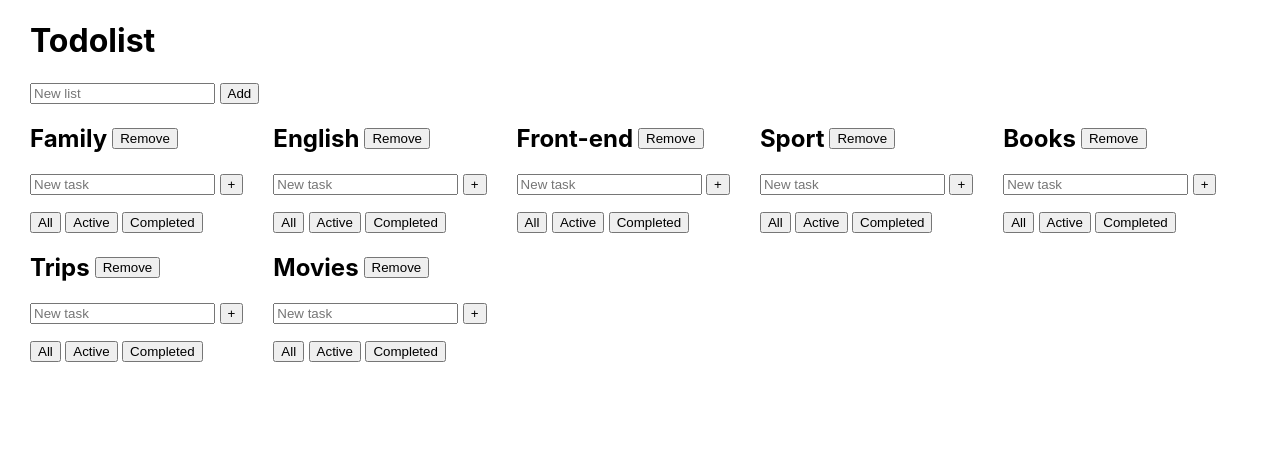
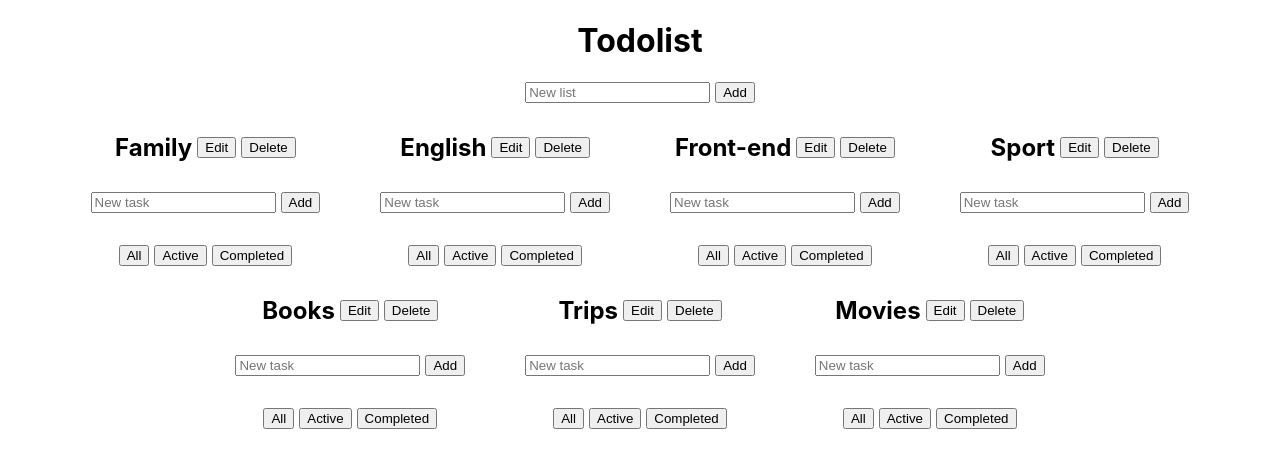
Before and after one commit to nikolayhotim1/hotims-todolist, a React (Create React App) app: page / in a window 1280 px wide. Shown: the top 468 px of the page. Built offline with nearby package versions, Linux system fonts and the light colour scheme.

Commit message:
feature: edit list & task

```diff
--- a/src/App.css
+++ b/src/App.css
@@ -1,27 +1,40 @@
-.App {
-	margin-left: 30px;
+.header {
+	display: flex;
+	flex-direction: column;
+	align-items: center;
 }
 
 .todolist {
 	display: flex;
+	justify-content: center;
 	flex-wrap: wrap;
 }
 
 .list {
-	margin-right: 30px;
+	display: flex;
+	flex-direction: column;
+	align-items: center;
+	margin: 0 30px;
 }
 
 .title {
 	display: flex;
 	align-items: center;
-}
-
-.button {
-	height: 21.2px;
-	margin-left: 5px;
+	column-gap: 5px;
+	margin: 10px 0;
 }
 
 .tasks {
+	display: flex;
+	flex-direction: column;
+	row-gap: 5px;
 	list-style-type: none;
 	padding: 0;
 }
+
+.edit,
+.filter,
+.add {
+	display: flex;
+	column-gap: 5px;
+}
--- a/src/App.tsx
+++ b/src/App.tsx
@@ -1,20 +1,19 @@
-import React, { useState } from 'react'
 import { useImmer } from 'use-immer'
 import './App.css'
+import { Header } from './Header'
 import { initialTasks } from './initialTasks'
-import { Task, Todolist } from './Todolist'
+import { TaskType, Todolist } from './Todolist'
 
-type List = {
+type ListType = {
 	listId: number
 	listTitle: string
-	listTasks: Task[]
+	listTasks: TaskType[]
 }
 
 let nextId = 8
 
 export default function App() {
-	const [tasks, updateTasks] = useImmer<List[]>(initialTasks)
-	const [newList, setNewList] = useState('')
+	const [tasks, updateTasks] = useImmer<ListType[]>(initialTasks)
 
 	function addTask(listId: number, title: string) {
 		updateTasks(draft => {
@@ -34,6 +33,18 @@ export default function App() {
 		})
 	}
 
+	function changeTask(listId: number, id: number, title: string) {
+		updateTasks(draft => {
+			draft.map(l => (l.listId !== listId ? l : l.listTasks.map(lt => (lt.id !== id ? lt : (lt.title = title)))))
+		})
+	}
+
+	function changeList(listId: number, listTitle: string) {
+		updateTasks(draft => {
+			draft.map(l => (l.listId !== listId ? l : (l.listTitle = listTitle)))
+		})
+	}
+
 	function removeTask(listId: number, id: number) {
 		updateTasks(draft => {
 			draft.map(l => (l.listId !== listId ? l : (l.listTasks = l.listTasks.filter(lt => lt.id !== id))))
@@ -41,21 +52,12 @@ export default function App() {
 	}
 
 	function removeList(listId: number) {
-		updateTasks(draft => draft.filter(l => l.listId !== listId))
+		updateTasks(tasks.filter(l => l.listId !== listId))
 	}
 
 	return (
-		<div className='App'>
-			<h1>Todolist</h1>
-			<input placeholder='New list' onChange={e => setNewList(e.currentTarget.value)} value={newList} />{' '}
-			<button
-				onClick={() => {
-					setNewList('')
-					addList(newList)
-				}}
-			>
-				Add
-			</button>
+		<>
+			<Header addList={addList} />
 			<div className='todolist'>
 				{tasks.map(l => (
 					<Todolist
@@ -63,13 +65,15 @@ export default function App() {
 						id={l.listId}
 						title={l.listTitle}
 						tasks={l.listTasks}
+						addTask={addTask}
+						changeIsDone={changeIsDone}
+						changeTask={changeTask}
+						changeList={changeList}
 						removeTask={removeTask}
 						removeList={removeList}
-						changeIsDone={changeIsDone}
-						addTask={addTask}
 					/>
 				))}
 			</div>
-		</div>
+		</>
 	)
 }
--- /dev/null
+++ b/src/Header.tsx
@@ -0,0 +1,26 @@
+import React, { useState } from 'react'
+
+type Props = {
+	addList: (listTitle: string) => void
+}
+
+export function Header({ addList }: Props) {
+	const [newList, setNewList] = useState('')
+
+	return (
+		<div className='header'>
+			<h1>Todolist</h1>
+			<div className='add'>
+				<input placeholder='New list' onChange={e => setNewList(e.currentTarget.value)} value={newList} />
+				<button
+					onClick={() => {
+						setNewList('')
+						addList(newList)
+					}}
+				>
+					Add
+				</button>
+			</div>
+		</div>
+	)
+}
--- /dev/null
+++ b/src/List.tsx
@@ -0,0 +1,42 @@
+import { useState } from 'react'
+
+type Props = {
+	id: number
+	title: string
+	changeList: (listId: number, listTitle: string) => void
+	removeList: (listId: number) => void
+}
+
+export function List({ id, title, changeList, removeList }: Props) {
+	const [isEditing, setIsEditing] = useState(false)
+	let listContent
+
+	isEditing
+		? (listContent = (
+				<>
+					<input
+						placeholder='List'
+						value={title}
+						onChange={e => {
+							changeList(id, e.target.value)
+						}}
+					/>
+					<button onClick={() => setIsEditing(false)}>Save</button>
+				</>
+		  ))
+		: (listContent = (
+				<>
+					<h2>{title}</h2>
+					<button onClick={() => setIsEditing(true)}>Edit</button>
+				</>
+		  ))
+
+	return (
+		<>
+			{listContent}
+			<button className='button' onClick={() => removeList(id)}>
+				Delete
+			</button>
+		</>
+	)
+}
--- /dev/null
+++ b/src/Task.tsx
@@ -0,0 +1,42 @@
+import { useState } from 'react'
+import { TaskType } from './Todolist'
+
+type Props = {
+	id: number
+	task: TaskType
+	changeIsDone: (listId: number, id: number) => void
+	changeTask: (listId: number, id: number, title: string) => void
+	removeTask: (listId: number, id: number) => void
+}
+
+export function Task({ id, task, changeIsDone, changeTask, removeTask }: Props) {
+	const [isEditing, setIsEditing] = useState(false)
+	let taskContent
+
+	isEditing
+		? (taskContent = (
+				<div className='edit'>
+					<input
+						placeholder='Task'
+						value={task.title}
+						onChange={e => {
+							changeTask(id, task.id, e.target.value)
+						}}
+					/>
+					<button onClick={() => setIsEditing(false)}>Save</button>
+				</div>
+		  ))
+		: (taskContent = (
+				<div className='edit'>
+					{task.title}
+					<button onClick={() => setIsEditing(true)}>Edit</button>
+				</div>
+		  ))
+
+	return (
+		<div className='edit'>
+			<input placeholder='Is done?' type='checkbox' checked={task.isDone} onChange={() => changeIsDone(id, task.id)} />
+			{taskContent} <button onClick={() => removeTask(id, task.id)}>Delete</button>
+		</div>
+	)
+}
--- a/src/Todolist.tsx
+++ b/src/Todolist.tsx
@@ -1,6 +1,8 @@
 import React, { useState } from 'react'
+import { List } from './List'
+import { Task } from './Task'
 
-export type Task = {
+export type TaskType = {
 	id: number
 	title: string
 	isDone: boolean
@@ -11,14 +13,16 @@ type FilterValues = 'all' | 'active' | 'completed'
 type Props = {
 	id: number
 	title: string
-	tasks: Task[]
+	tasks: TaskType[]
+	addTask: (listId: number, title: string) => void
+	changeIsDone: (listId: number, id: number) => void
+	changeTask: (listId: number, id: number, title: string) => void
+	changeList: (listId: number, listTitle: string) => void
 	removeTask: (listId: number, id: number) => void
 	removeList: (listId: number) => void
-	changeIsDone: (listId: number, id: number) => void
-	addTask: (listId: number, title: string) => void
 }
 
-export function Todolist({ id, title, tasks, removeTask, removeList, changeIsDone, addTask }: Props) {
+export function Todolist({ id, title, tasks, addTask, changeIsDone, changeTask, changeList, removeTask, removeList }: Props) {
 	const [newTask, setNewTask] = useState('')
 	const [filter, setFilter] = useState<FilterValues>('all')
 	let filteredTasks = tasks
@@ -41,38 +45,29 @@ export function Todolist({ id, title, tasks, removeTask, removeList, changeIsDon
 	return (
 		<div className='list'>
 			<div className='title'>
-				<h2>{title}</h2>
-				<button className='button' onClick={() => removeList(id)}>
-					Remove
-				</button>
+				<List id={id} title={title} removeList={removeList} changeList={changeList} />
 			</div>
-			<div>
-				<input placeholder='New task' onChange={e => setNewTask(e.currentTarget.value)} value={newTask} />{' '}
+			<div className='add'>
+				<input placeholder='New task' onChange={e => setNewTask(e.currentTarget.value)} value={newTask} />
 				<button
 					onClick={() => {
 						setNewTask('')
 						addTask(id, newTask)
 					}}
 				>
-					+
+					Add
 				</button>
 			</div>
 			<ul className='tasks'>
 				{filteredTasks.map(t => (
 					<li key={t.id}>
-						<input
-							placeholder='Is done?'
-							type='checkbox'
-							checked={t.isDone}
-							onChange={() => changeIsDone(id, t.id)}
-						/>
-						<span>{t.title}</span> <button onClick={() => removeTask(id, t.id)}>x</button>
+						<Task id={id} task={t} removeTask={removeTask} changeIsDone={changeIsDone} changeTask={changeTask} />
 					</li>
 				))}
 			</ul>
-			<div>
-				<button onClick={() => changeFilter('all')}>All</button>{' '}
-				<button onClick={() => changeFilter('active')}>Active</button>{' '}
+			<div className='filter'>
+				<button onClick={() => changeFilter('all')}>All</button>
+				<button onClick={() => changeFilter('active')}>Active</button>
 				<button onClick={() => changeFilter('completed')}>Completed</button>
 			</div>
 		</div>
```
Also changed, not shown: src/logo.svg (deleted), 1 other file (tests, documents, lock files or other folders).
